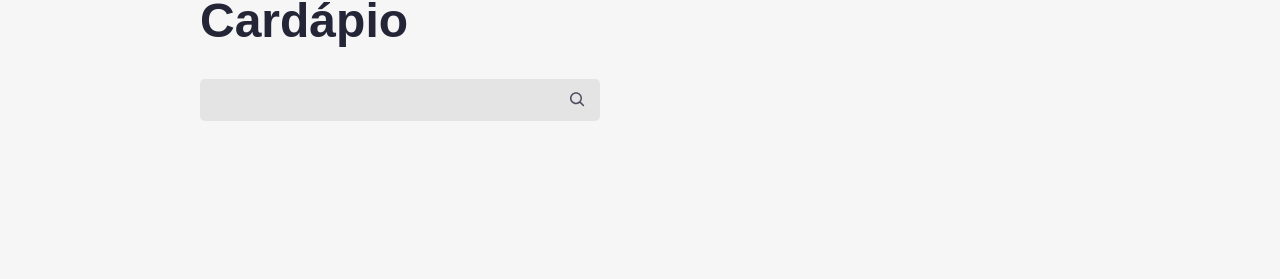
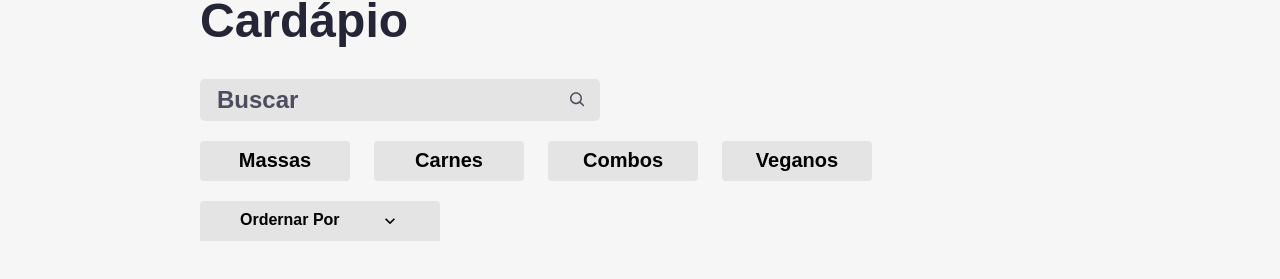
Before and after one commit to ViniCellist/Alura-Aluroni, a React (Create React App) app in the folder aluroni/: page / in a window 1280 px wide. Shown: the part 513-792 px from the top of the page. Built offline with nearby package versions, Linux system fonts and the light colour scheme; a web font is replaced by a local one.

Commit message:
feat:
- filter method;
- orderer method
- sass styles

```diff
--- a/aluroni/package.json
+++ b/aluroni/package.json
@@ -10,6 +10,7 @@
     "@types/node": "^16.18.97",
     "@types/react": "^18.3.3",
     "@types/react-dom": "^18.3.0",
+    "classnames": "^2.5.1",
     "normalize.css": "^8.0.1",
     "react": "^18.3.1",
     "react-dom": "^18.3.1",
--- a/aluroni/public/index.html
+++ b/aluroni/public/index.html
@@ -2,15 +2,13 @@
 <html lang="en">
   <head>
     <meta charset="utf-8" />
-    <link rel="icon" href="%PUBLIC_URL%/favicon.ico" />
+    <link rel="icon" href="%PUBLIC_URL%/favicon.svg" />
     <meta name="viewport" content="width=device-width, initial-scale=1" />
     <meta name="theme-color" content="#000000" />
     <meta
       name="description"
       content="Web site created using create-react-app"
     />
-    <link rel="apple-touch-icon" href="%PUBLIC_URL%/logo192.png" />
-    <link rel="manifest" href="%PUBLIC_URL%/manifest.json" />
     <title>Aluroni</title>
   </head>
   <body>
--- a/aluroni/src/pages/Cardapio/Buscador/index.tsx
+++ b/aluroni/src/pages/Cardapio/Buscador/index.tsx
@@ -13,6 +13,7 @@
             <input
                 value={busca}
                 onChange={evento => setBusca(evento.target.value)}
+                placeholder="Buscar"
             />
             <CgSearch
                 size={20}
--- /dev/null
+++ b/aluroni/src/pages/Cardapio/Filtros/Filtros.module.scss
@@ -0,0 +1,27 @@
+@import "styles/variaveis";
+
+.filtros {
+  display: flex;
+  gap: 24px;
+  flex-wrap: wrap;
+  margin: 20px 0;
+  &__filtro {
+    align-items: center;
+    background-color: $grey;
+    border: none;
+    border-radius: 4px;
+    display: flex;
+    font-size: 1.25rem;
+    font-weight: bold;
+    height: 40px;
+    justify-content: center;
+    width: 150px;
+    &--ativo {
+      background-color: $blue;
+      color: white;
+    }
+    &:hover {
+      cursor: pointer;
+    }
+  }
+}
--- /dev/null
+++ b/aluroni/src/pages/Cardapio/Filtros/filtros.json
@@ -0,0 +1,18 @@
+[
+    {
+      "label": "Massas",
+      "id": 1
+    },
+    {
+      "label": "Carnes",
+      "id": 2
+    },
+    {
+      "label": "Combos",
+      "id": 3
+    },
+    {
+      "label": "Veganos",
+      "id": 4
+    }
+  ]
--- /dev/null
+++ b/aluroni/src/pages/Cardapio/Filtros/index.tsx
@@ -0,0 +1,34 @@
+import React from 'react';
+import filtros from './filtros.json';
+import styles from './Filtros.module.scss';
+import classNames from 'classnames';
+
+type IOpcao = typeof filtros[0];
+
+interface Props {
+    filtro: number | null;
+    setFiltro: React.Dispatch<React.SetStateAction<number | null>>
+}
+
+export default function Filtros({filtro, setFiltro}: Props) {
+    function selecionarFiltro(opcao: IOpcao) {
+        if(filtro === opcao.id) return setFiltro(null);
+        return setFiltro(opcao.id);
+    }
+    return (
+        <div className={styles.filtros}>
+            {filtros.map((opcao) => (
+                <button
+                    className={classNames({
+                        [styles.filtros__filtro]: true,
+                        [styles['filtros__filtro--ativo']]: filtro === opcao.id
+                    })}
+                    key={opcao.id}
+                    onClick={() => selecionarFiltro(opcao)}
+                >
+                    {opcao.label}
+                </button>
+            ))}
+        </div>
+    )
+}
--- /dev/null
+++ b/aluroni/src/pages/Cardapio/Ordenador/Ordenador.module.scss
@@ -0,0 +1,49 @@
+@import "styles/variaveis";
+
+.ordenador {
+  align-items: center;
+  background-color: $grey;
+  border: none;
+  border-top-left-radius: 4px;
+  border-top-right-radius: 4px;
+  display: flex;
+  font-size: 1rem;
+  font-weight: bold;
+  height: 40px;
+  justify-content: space-between;
+  min-width: 240px;
+  padding: 0 40px;
+  position: relative;
+  &--ativo {
+    background-color: $blue;
+    color: white;
+  }
+  &__options {
+    display: none;
+    position: absolute;
+    left: 0;
+    flex-direction: column;
+    top: 100%;
+    width: 100%;
+    &--ativo {
+      display: flex;
+    }
+  }
+  &__option {
+    align-items: center;
+    background-color: $grey;
+    border-top: 2px solid $light-grey;
+    box-sizing: border-box;
+    color: $black;
+    display: flex;
+    height: 40px;
+    justify-content: center;
+    width: inherit;
+    &:hover,
+    &--ativo {
+      background-color: $blue;
+      cursor: pointer;
+      color: white;
+    }
+  }
+}
--- /dev/null
+++ b/aluroni/src/pages/Cardapio/Ordenador/index.tsx
@@ -0,0 +1,42 @@
+import React, { useState } from 'react';
+import styles from './Ordenador.module.scss';
+import opcoes from './opcoes.json';
+import classNames from 'classnames';
+import { MdKeyboardArrowUp, MdKeyboardArrowDown } from 'react-icons/md';
+
+interface Props {
+    ordenador: string,
+    setOrdenador: React.Dispatch<React.SetStateAction<string>>
+}
+
+export default function Ordenador({ordenador, setOrdenador}: Props) {
+    const [aberto, setAberto] = useState(false);
+    const nomeOrdenador = ordenador && opcoes.find(opcao => opcao.value === ordenador)?.nome
+    return (
+        <button
+            className={classNames({
+                [styles.ordenador]: true,
+                [styles["ordenador--ativo"]]: ordenador !== "",
+            })}
+            onClick={() => setAberto(!aberto)}
+            onBlur={() => setAberto(false)}
+        >
+            <span>{nomeOrdenador || "Ordernar Por"}</span>
+            {aberto ? <MdKeyboardArrowUp size={20} /> : <MdKeyboardArrowDown size={20} />}
+            <div className={classNames({
+                [styles.ordenador__options]: true,
+                [styles["ordenador__options--ativo"]]: aberto,
+            })}>
+                {opcoes.map(opcao => (
+                    <div
+                        className={styles.ordenador__option}
+                        key={opcao.value}
+                        onClick={() => setOrdenador(opcao.value)}
+                    >
+                        {opcao.nome}
+                    </div>
+                ))}
+            </div>
+        </button>
+    )
+}
--- /dev/null
+++ b/aluroni/src/pages/Cardapio/Ordenador/opcoes.json
@@ -0,0 +1,18 @@
+[
+    {
+      "nome": "",
+      "value": ""
+    },
+    {
+      "nome": "Porção",
+      "value": "porcao"
+    },
+    {
+      "nome": "Qtd. pessoas",
+      "value": "qtd_pessoas"
+    },
+    {
+      "nome": "Preço",
+      "value": "preco"
+    }
+  ]
--- a/aluroni/src/pages/Cardapio/index.tsx
+++ b/aluroni/src/pages/Cardapio/index.tsx
@@ -2,9 +2,13 @@
 import Buscador from './Buscador';
 import styles from './Cardapio.module.scss';
 import {ReactComponent as Logo} from 'assets/logo.svg';
+import Filtros from './Filtros';
+import Ordenador from './Ordenador';
 
 export default function Cardapio() {
     const [busca, setBusca] = useState("");
+    const [filtro, setFiltro] = useState<number | null>(null);
+    const [ordenador, setOrdenador] = useState("");
     return (
         <main>
             <nav className={styles.menu}>
@@ -18,6 +22,16 @@
             <section className={styles.cardapio}>
                 <h3 className={styles.cardapio__titulo}>Cardápio</h3>
                 <Buscador busca={busca} setBusca={setBusca} />
+                <div className={styles.cardapio__filtros}>
+                    <Filtros
+                        filtro={filtro}
+                        setFiltro={setFiltro}
+                    />
+                    <Ordenador
+                        ordenador={ordenador}
+                        setOrdenador={setOrdenador}
+                    />
+                </div>
             </section>
         </main>
     )
```
Also changed, not shown: aluroni/public/favicon.svg (added), 1 other file (tests, documents, lock files or other folders).
